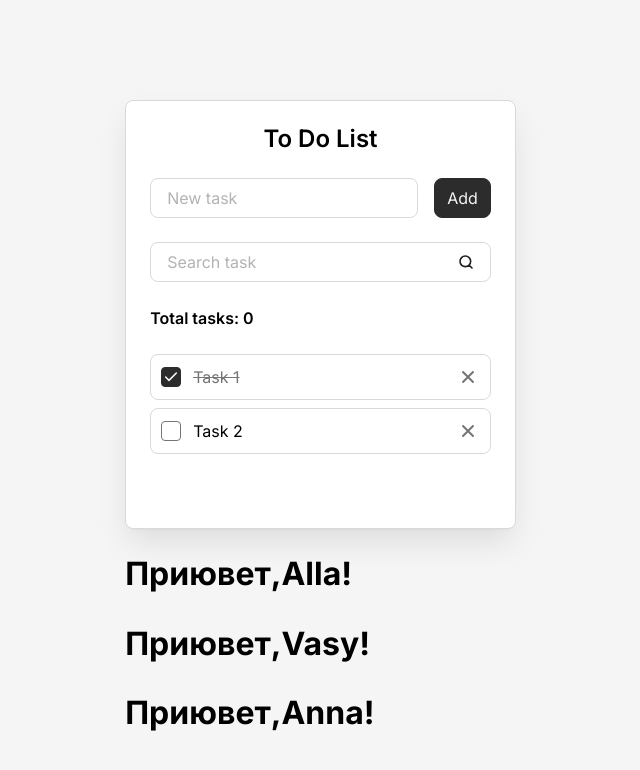
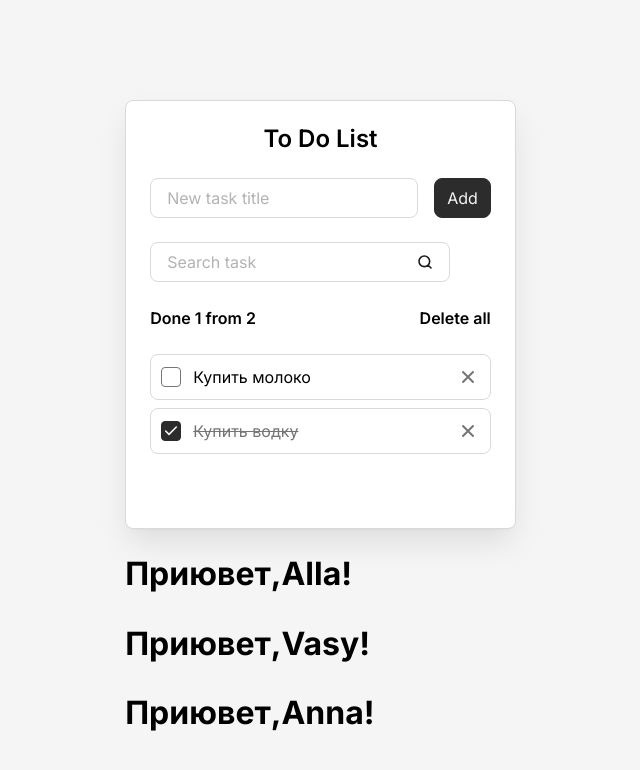
Before and after one commit to Aleky63/todo-teach--my, a React (Vite) app: page / in a window 1280 px wide. Shown: the top 770 px of the page, without its empty margins (312-952 px from the left). Built offline with nearby package versions, Linux system fonts and the light colour scheme.

Commit message:
01_19.04

```diff
--- a/src/components/AddTaskForm.jsx
+++ b/src/components/AddTaskForm.jsx
@@ -4,8 +4,8 @@
 const AddTaskForm = () => {
   return (
     <form className="todo__form">
-      <Field />
-      <Button />
+      <Field className="todo__field" label="New task title" id="new-task" />
+      <Button type="submit">Add </Button>
     </form>
   );
 };
--- a/src/components/Button.jsx
+++ b/src/components/Button.jsx
@@ -1,7 +1,8 @@
-const Button = () => {
+const Button = (props) => {
+  const { className = "", type = " button", children } = props;
   return (
-    <button className="button" type="submit">
-      Add
+    <button className={"button ${className} "} type={type}>
+      {children}
     </button>
   );
 };
--- a/src/components/Field.jsx
+++ b/src/components/Field.jsx
@@ -1,14 +1,17 @@
-const Field = () => {
+const Field = (props) => {
+  const { className = "", id, label, type = "text" } = props;
+
   return (
-    <div className="todo__field field">
-      <label className="field__label" htmlFor="new-task">
-        New task
+    <div className={"field ${className}"}>
+      <label className="field__label" htmlFor={id}>
+        {label}
       </label>
       <input
         className="field__input"
-        id="new-task"
+        id={id}
         placeholder=" "
         autoComplete="off"
+        type={type}
       />
     </div>
   );
--- a/src/components/Greeting.jsx
+++ b/src/components/Greeting.jsx
@@ -1,5 +1,5 @@
-const Greeting = (props) => {
-  return <h1> Приювет,{props.name}!</h1>;
+const Greeting = ({ name }) => {
+  return <h1> Приювет,{name}!</h1>;
 };
 
 export default Greeting;
--- a/src/components/SearchTaskForm.jsx
+++ b/src/components/SearchTaskForm.jsx
@@ -1,18 +1,14 @@
+import Field from "./Field";
+
 const SearchTaskForm = () => {
   return (
     <form className="todo__form">
-      <div className="todo__field field">
-        <label className="field__label" htmlFor="search-task">
-          Search task
-        </label>
-        <input
-          className="field__input"
-          id="search-task"
-          placeholder=" "
-          autoComplete="off"
-          type="search"
-        />
-      </div>
+      <Field
+        className="todo__field"
+        label="Search task "
+        id="search-task"
+        type="search"
+      />
     </form>
   );
 };
--- a/src/components/Todo.jsx
+++ b/src/components/Todo.jsx
@@ -4,14 +4,21 @@
 import TodoList from "./TodoList";
 
 function Todo() {
+  const tasks = [
+    { id: "task-1", title: "Купить молоко", isDone: false },
+    { id: "task-2", title: "Купить водку", isDone: true },
+  ];
   return (
     <div className="todo">
       <h1 className="todo__title">To Do List</h1>
 
       <AddTaskForm />
       <SearchTaskForm />
-      <TodoInfo />
-      <TodoList />
+      <TodoInfo
+        total={tasks.length}
+        done={tasks.filter(({ isDone }) => isDone).length}
+      />
+      <TodoList tasks={tasks} />
     </div>
   );
 }
--- a/src/components/TodoInfo.jsx
+++ b/src/components/TodoInfo.jsx
@@ -1,12 +1,18 @@
-const TodoInfo = () => {
+const TodoInfo = (props) => {
+  const { total, done } = props;
+  const hasTasks = total > 0;
+
   return (
     <div className="todo__info">
       <div className="todo__total-tasks">
-        Total tasks: <span>0</span>
+        Done {done} from {total}
       </div>
-      <button className="todo__delete-all-button" type="button">
-        Delete all
-      </button>
+
+      {hasTasks && (
+        <button className="todo__delete-all-button" type="button">
+          Delete all
+        </button>
+      )}
     </div>
   );
 };
--- a/src/components/TodoItem.jsx
+++ b/src/components/TodoItem.jsx
@@ -1,16 +1,17 @@
 const TodoItem = (props) => {
-  const { title, isDone } = props;
+  const { className = "", id, title, isDone } = props;
 
   return (
-    <li className="todo__item todo-item">
+    <li className={`todo-item ${className}`}>
       <input
         className="todo-item__checkbox"
-        id="task-1"
+        id={id}
         type="checkbox"
-        checked
+        checked={isDone}
+        readOnly
       />
-      <label className="todo-item__label" htmlFor="task-1">
-        Task 1
+      <label className="todo-item__label" htmlFor={id}>
+        {title}
       </label>
       <button
         className="todo-item__delete-button"
--- a/src/components/TodoList.jsx
+++ b/src/components/TodoList.jsx
@@ -1,6 +1,7 @@
 import TodoItem from "./TodoItem";
 
-const TodoList = () => {
+const TodoList = (props) => {
+  const { tasks = [] } = props;
   const hasTasks = true;
 
   if (!hasTasks) {
@@ -9,34 +10,14 @@
 
   return (
     <ul className="todo__list">
-      <TodoItem title="Купить молочко" isDone={false} />
-      <li className="todo__item todo-item">
-        <input className="todo-item__checkbox" id="task-2" type="checkbox" />
-        <label className="todo-item__label" htmlFor="task-2">
-          Task 2
-        </label>
-        <button
-          className="todo-item__delete-button"
-          aria-label="Delete"
-          title="Delete"
-        >
-          <svg
-            width="20"
-            height="20"
-            viewBox="0 0 20 20"
-            fill="none"
-            xmlns="http://www.w3.org/2000/svg"
-          >
-            <path
-              d="M15 5L5 15M5 5L15 15"
-              stroke="#757575"
-              strokeWidth="2"
-              strokeLinecap="round"
-              strokeLinejoin="round"
-            />
-          </svg>
-        </button>
-      </li>
+      {tasks.map((task) => (
+        <TodoItem
+          className="todo__item"
+          title={task.title}
+          isDone={task.isDone}
+          key={task.id}
+        />
+      ))}
     </ul>
   );
 };
--- a/src/styles/components/todo.css
+++ b/src/styles/components/todo.css
@@ -44,11 +44,6 @@
   &:hover {
     color: var(--color-gray-4);
   }
-
-  &:not(.is-visible) {
-    opacity: 0;
-    visibility: hidden;
-  }
 }
 
 .todo__list,
```
